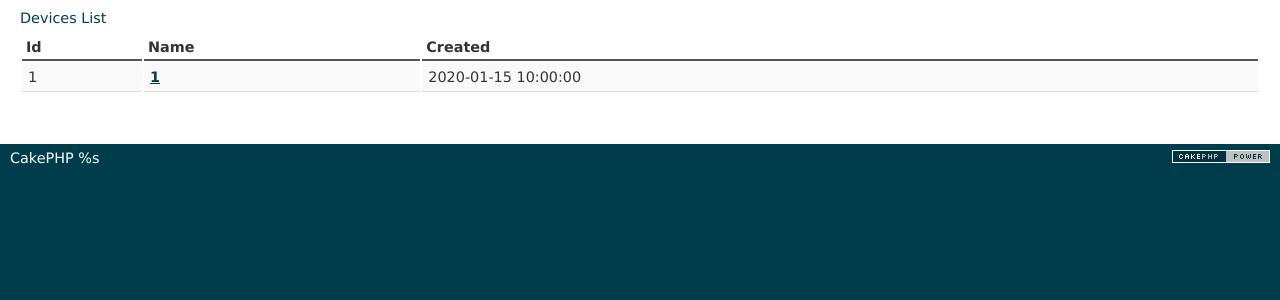
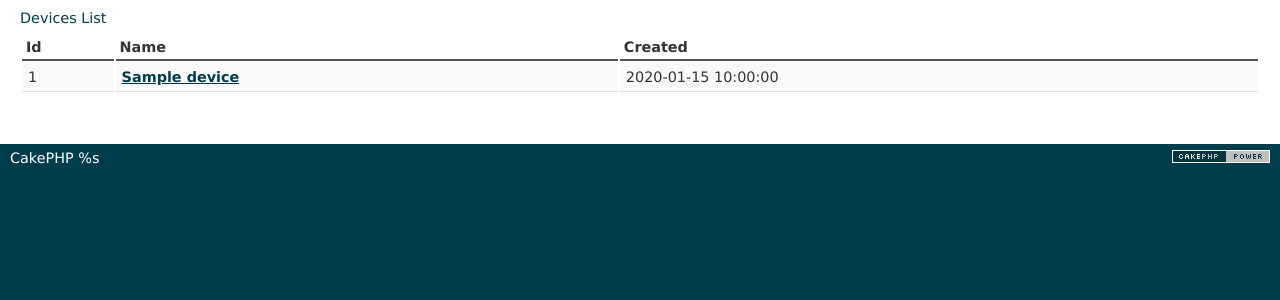
Before and after one commit to aalvarado1/devices, a CakePHP app: the page made by app/View/Devices/index.ctp in a window 1280 px wide. Shown: the part 47-347 px from the top of the page. Run offline with PHP 8.4 and a stand-in for CakePHP, Linux system fonts and the light colour scheme; the template is opened without the code that fills it: most values are stand-ins (such as "Sample title", 1, 10 or a date in 2020); data that the repository does not hold is empty; some libraries are stand-ins or nearby versions.

Commit message:
Updates to devices index ctp to fix data pulled.

```diff
--- a/app/View/Devices/index.ctp
+++ b/app/View/Devices/index.ctp
@@ -1,3 +1,4 @@
+<!-- File: /app/View/Devices/index.ctp -->
 <h1>Devices List</h1>
 <table>
     <tr>
@@ -10,12 +11,12 @@
 
     <?php foreach ($devices as $device): ?>
     <tr>
-        <td><?php echo $device['name']['id']; ?></td>
+        <td><?php echo $device['Device']['id']; ?></td>
         <td>
-            <?php echo $this->Html->link($device['name']['id'],
-            array('controller' => 'posts', 'action' => 'view', $device['name']['id'])); ?>
+            <?php echo $this->Html->link($device['Device']['name'],
+            array('controller' => 'devices', 'action' => 'view', $device['Device']['id'])); ?>
         </td>
-        <td><?php echo $device['name']['created']; ?></td>
+        <td><?php echo $device['Device']['created']; ?></td>
     </tr>
     <?php endforeach; ?>
     <?php unset($device); ?>
```
